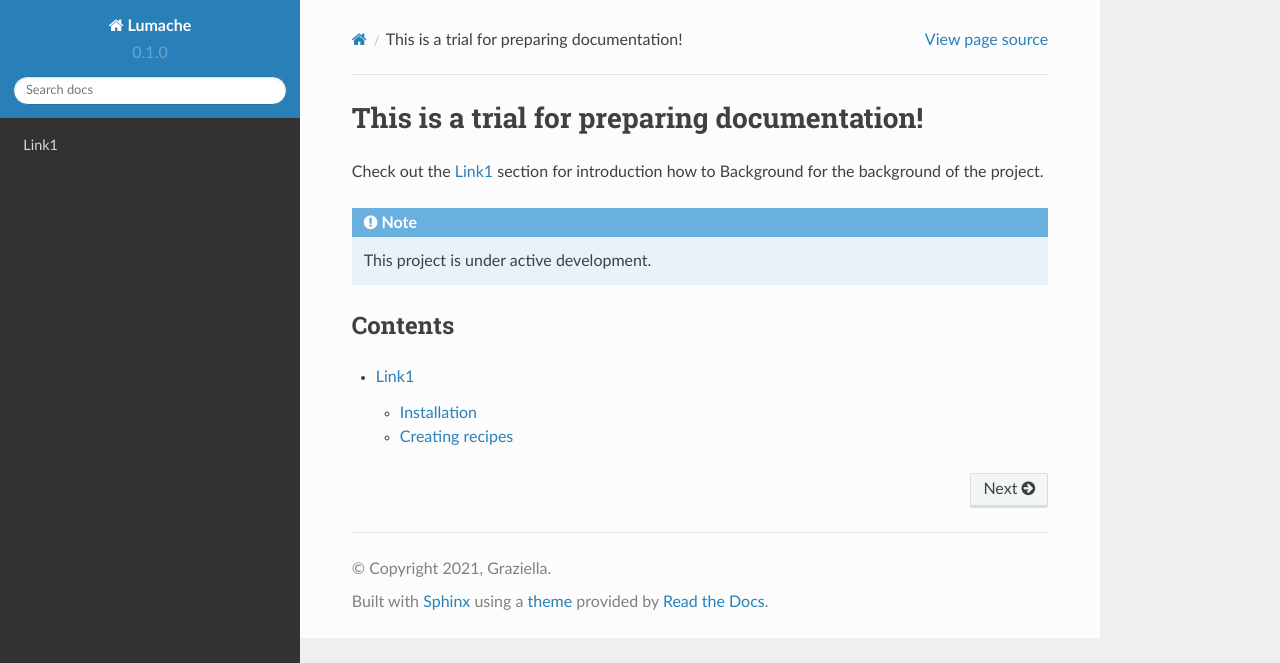
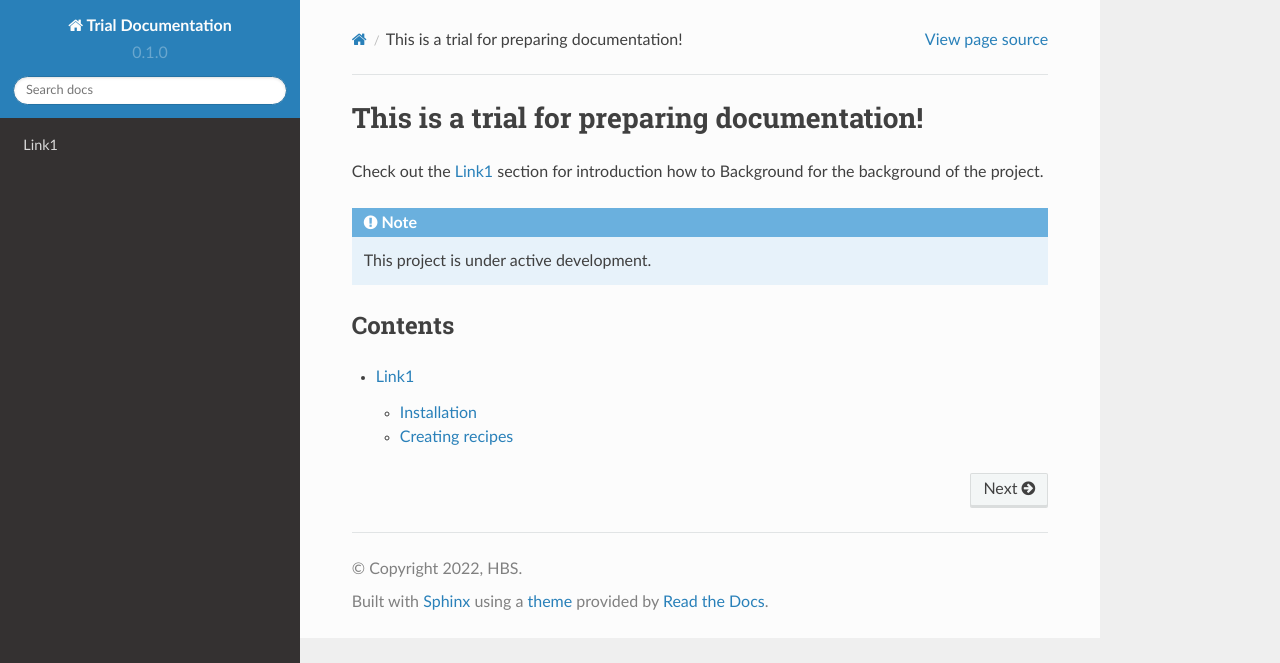
Before and after one commit to hbshrestha/trial_repo_for_documentation, a Sphinx documentation site: the page built from docs/source/index.rst, in a window 1280 px wide. Shown: the top 663 px of the page. Built offline with Sphinx 7.4.7 and the Read the Docs theme 2.0.0, drawn with Linux system fonts in a browser that asks for light colours.

Commit message:
update author and project name

```diff
--- a/docs/source/conf.py
+++ b/docs/source/conf.py
@@ -2,9 +2,9 @@
 
 # -- Project information
 
-project = 'Lumache'
-copyright = '2021, Graziella'
-author = 'Graziella'
+project = 'Trial Documentation'
+copyright = '2022, HBS'
+author = 'HBS'
 
 release = '0.1'
 version = '0.1.0'
--- a/pyproject.toml
+++ b/pyproject.toml
@@ -3,6 +3,6 @@ requires = ["flit_core >=3.2,<4"]
 build-backend = "flit_core.buildapi"
 
 [project]
-name = "lumache"
-authors = [{name = "Graziella", email = "graziella@lumache"}]
+name = "Trial Documentation"
+authors = [{name = "HB", email = "hb@xyz"}]
 dynamic = ["version", "description"]
```
